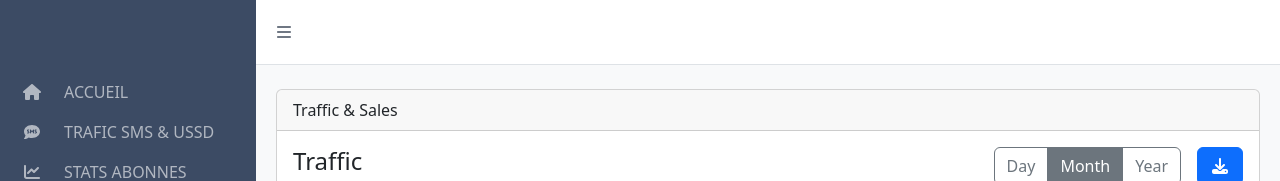
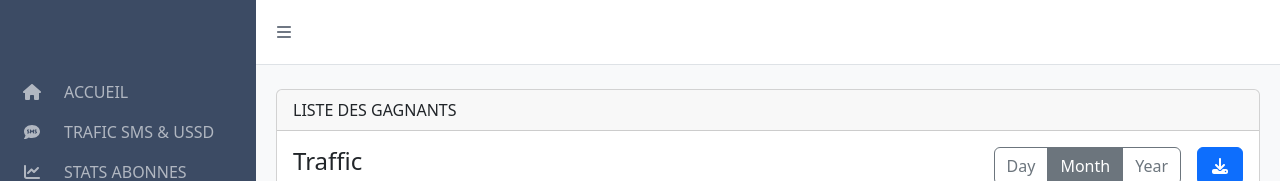
Before and after one commit to deep-technologies-hub/dashboard, a Next.js app: page /gagnants in a window 1280 px wide. Shown: the top 181 px of the page. Built offline with nearby package versions, Linux system fonts and the light colour scheme.

Commit message:
15:41 01/12/2023

```diff
--- a/src/pages/eligibles.tsx
+++ b/src/pages/eligibles.tsx
@@ -40,7 +40,7 @@ const ELIGIBLES: NextPage = () => (
       <div className="col-md-12">
         <Card>
           <Card.Header>
-            Traffic &amp; Sales
+          ELIGIBLES
           </Card.Header>
           <Card.Body>
         <div className="d-flex justify-content-between">
--- a/src/pages/gagnants.tsx
+++ b/src/pages/gagnants.tsx
@@ -40,7 +40,7 @@ const GAGNANTS: NextPage = () => (
       <div className="col-md-12">
         <Card>
           <Card.Header>
-            Traffic &amp; Sales
+            LISTE DES GAGNANTS
           </Card.Header>
           <Card.Body>
         <div className="d-flex justify-content-between">
--- a/src/pages/stats_abonnes.tsx
+++ b/src/pages/stats_abonnes.tsx
@@ -40,7 +40,7 @@ const STATS: NextPage = () => (
       <div className="col-md-12">
         <Card>
           <Card.Header>
-            Traffic &amp; Sales
+            STATS ABONNES
           </Card.Header>
           <Card.Body>
         <div className="d-flex justify-content-between">
--- a/src/pages/trafic_sms_&_ussd.tsx
+++ b/src/pages/trafic_sms_&_ussd.tsx
@@ -40,7 +40,7 @@ const TRAFIC: NextPage = () => (
       <div className="col-md-12">
         <Card>
           <Card.Header>
-            Traffic &amp; Sales
+            TRAFIC SMS & USSD
           </Card.Header>
           <Card.Body>
         <div className="d-flex justify-content-between">
```
